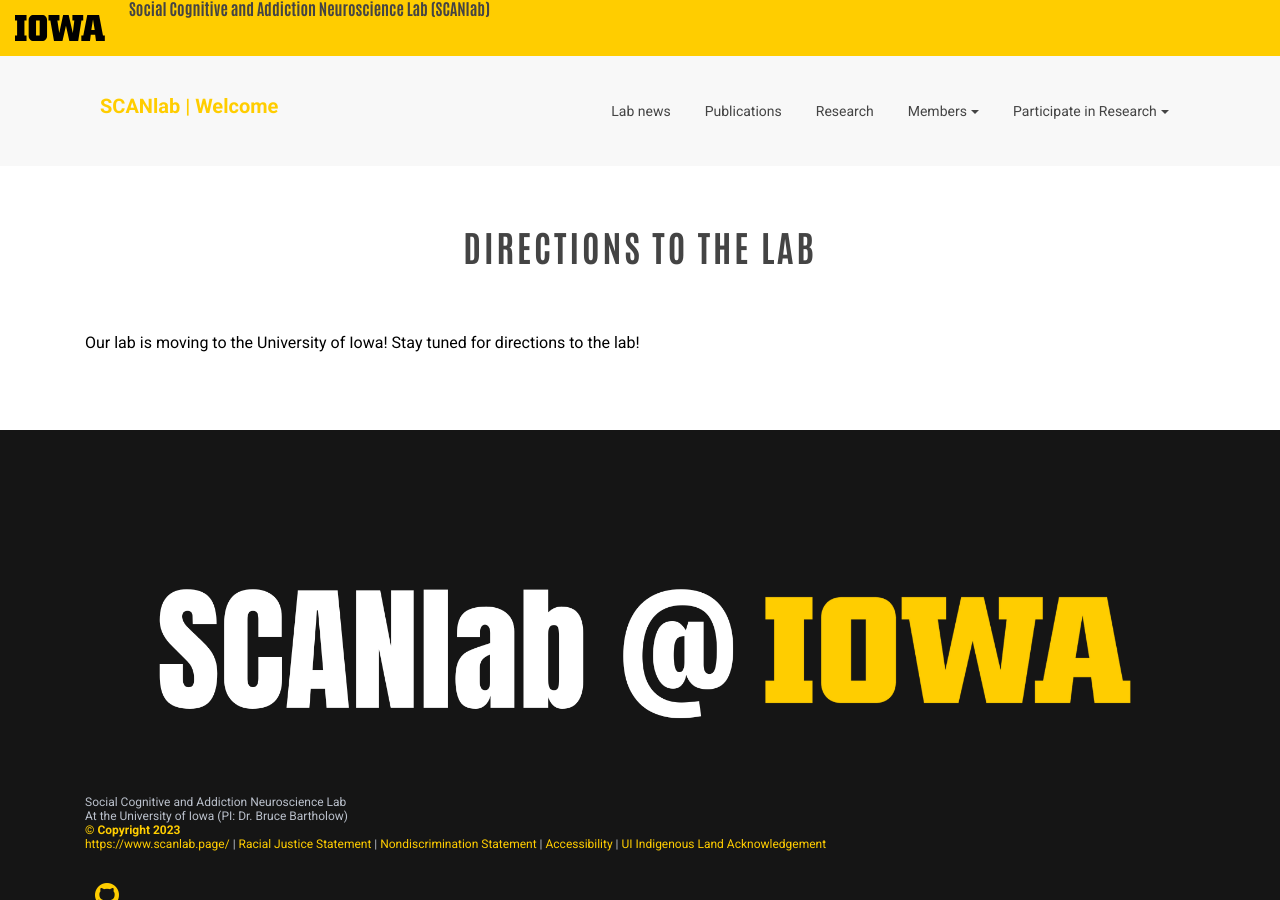
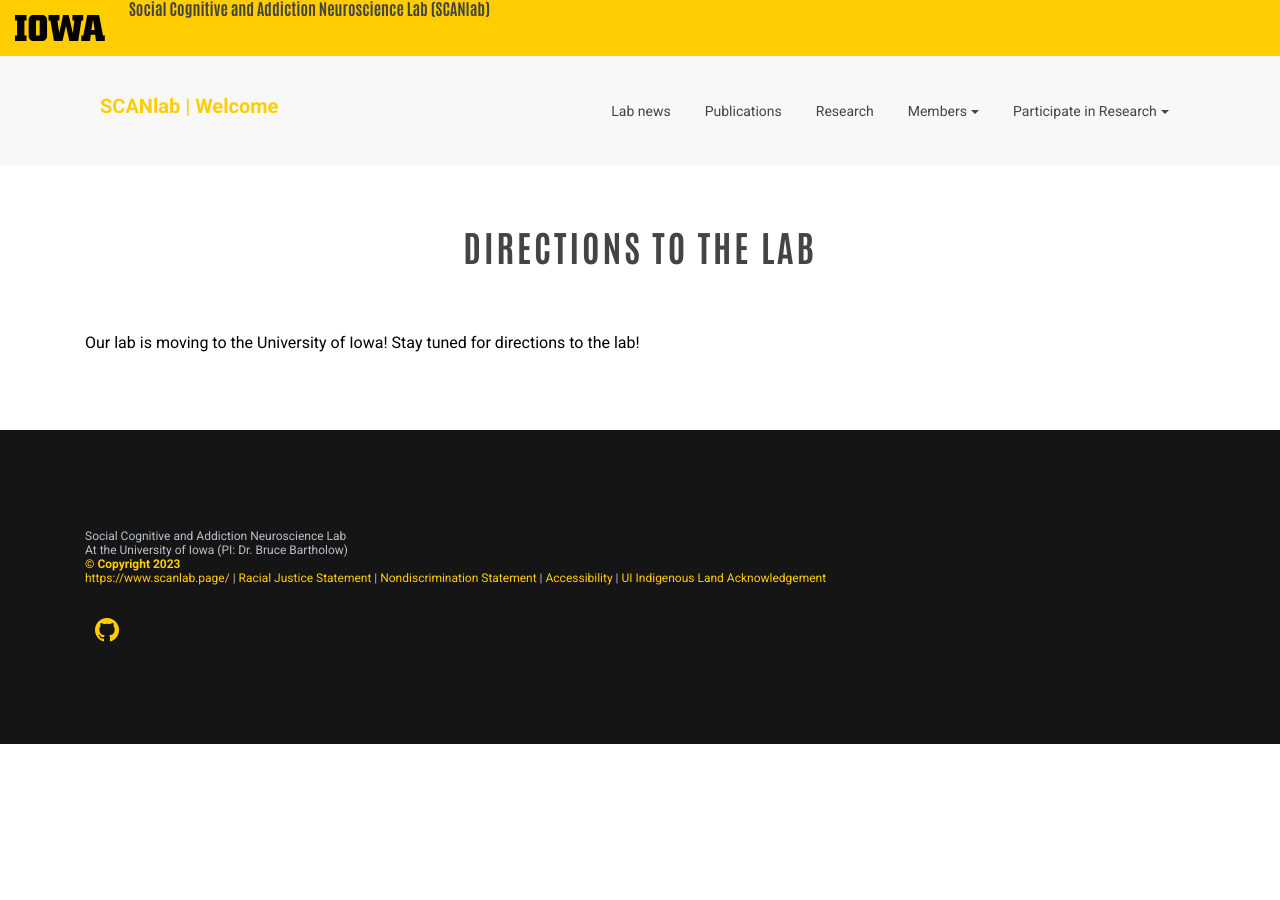
Before and after one commit to bartholow-scanlab/bartholow-scanlab.github.io, a Jekyll site: the page built from directions.html, in a window 1280 px wide. Built offline with Jekyll 4.4.1, drawn with Linux system fonts in a browser that asks for light colours.

Commit message:
Update footer.html

```diff
--- a/_includes/themes/bootstrap/footer.html
+++ b/_includes/themes/bootstrap/footer.html
@@ -4,7 +4,7 @@
            <footer class="default-footer text-left">
     <div class="container">
 
-          <img class="mb-40 footer-logo" src="{{ BASE_PATH }}/assets/images/SCANlab@IOWA.png" alt="" width="5">
+        <!---  <img class="mb-40 footer-logo" src="{{ BASE_PATH }}/assets/images/SCANlab@IOWA.png" alt="" width="5"> --->
 
           <span class="copy-right dis-blk">Social Cognitive and Addiction Neuroscience Lab <br> At the University of Iowa (PI: Dr. Bruce Bartholow) <br> <a target="_blank" href="https://github.com/bartholow-scanlab"><b>© Copyright {{ site.time | date: '%Y' }}</b></a> <br> <a target="_blank" href="https://www.scanlab.page/">https://www.scanlab.page/</a> |
 
```
